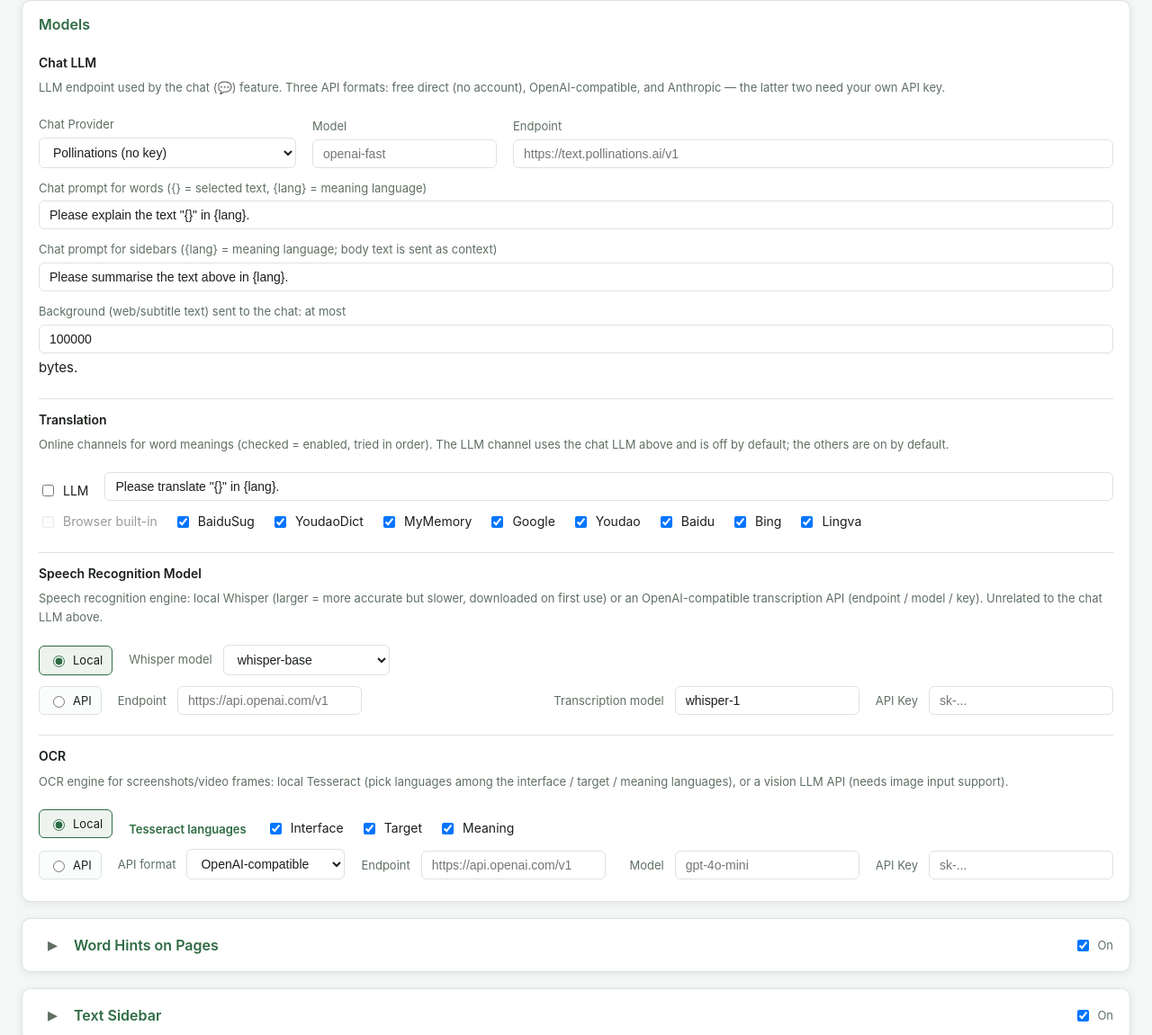
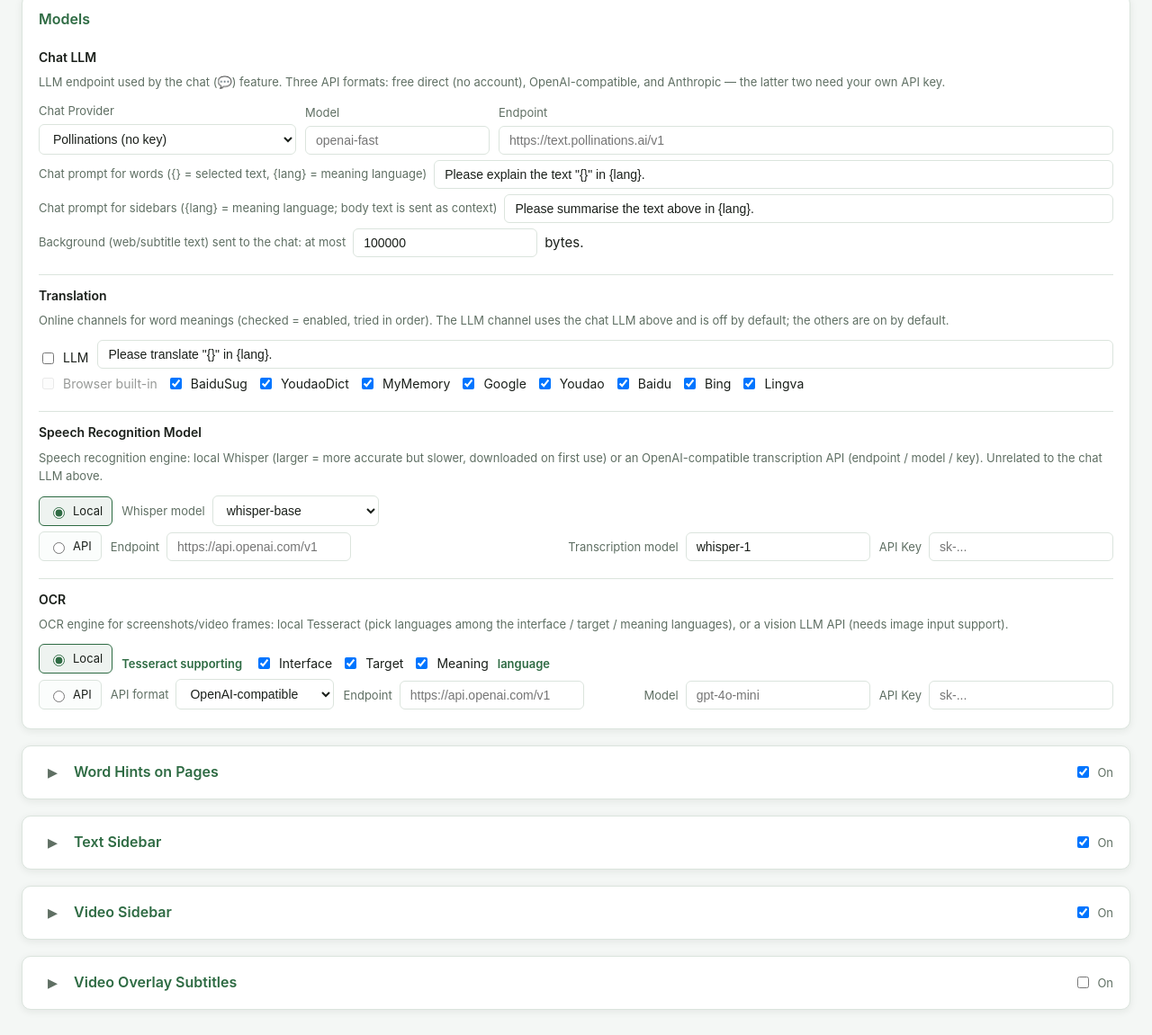
Before and after one commit to laohur/VocabRadar, a browser extension: page src/guide/guide.html in a window 1280 px wide. Shown: the part 279-1430 px from the top of the page at 90% size. Drawn offline with Linux system fonts and the light colour scheme; no server answers.

Commit message:
第二百二十八次：引导页间距与文案（提示词标签+填空同行、OCR 行改 Tesseract 支持…语言、全页间距收紧）
- 提示词三行改 .field.inline：标签与填空同行，填空吃满剩余宽度（不再文本/填空拆两行）
- OCR 行读作 Tesseract 支持 界面/目标/释义 语言（新增尾缀键 ocrLangsSuffix）
- 间距收紧：行内 gap 18→10、行距 6→3、标签-填空 12→8、说明边距收紧；层级=分组>行距>行内>标签-填空
- 详见 logs/change.log 第 228 次条目

```diff
--- a/src/guide/guide.css
+++ b/src/guide/guide.css
@@ -151,20 +151,23 @@
 .group[data-collapsible] .group-body { padding-top: 2px; }
 
 /* 字段行 */
+/* 第二百二十八次（用户："语义相近距离近，反之同理；行内距离远，比栏之间还远，调整"）：
+   行内 gap 18→10、行距 padding 6→3——同语义控件贴近，行距小于行内间距，层级正确 */
 .field-row {
   display: flex;
   align-items: flex-end;
-  gap: 18px;
+  gap: 10px;
   flex-wrap: wrap;
-  padding: 6px 0;
+  padding: 3px 0;
 }
 .field { display: flex; flex-direction: column; gap: 4px; }
 /* 第二百一十一次（用户："其他也是，一个说明一选项的，单行放得下就单行"）：
    短说明 + 小控件的字段加 .inline——说明与控件同一行；长文本字段不加、仍两行。 */
 .field label { font-size: 13px; color: var(--g-muted); }
 /* 第二百二十三次：.inline 此前只有注释语义、无样式定义——补上：说明与控件同行可换行
-   （引擎下拉、Whisper 规模、API 地址/模型/Key、OCR 语言复选等短字段用） */
-.field.inline { flex-direction: row; align-items: center; flex-wrap: wrap; gap: 4px 12px; }
+   （引擎下拉、Whisper 规模、API 地址/模型/Key、OCR 语言复选等短字段用）。
+   第二百二十八次：列向 gap 12→8，标签与填空贴近。 */
+.field.inline { flex-direction: row; align-items: center; flex-wrap: wrap; gap: 4px 8px; }
 .field select,
 .field input[type="number"],
 .field input[type="text"],
@@ -211,7 +214,8 @@
 .sub-head + .style-desc { margin-top: 6px; }
 
 /* === 样式网格 === */
-.style-desc { margin: 10px 0 14px; font-size: 13px; color: var(--g-muted); }
+/* 第二百二十八次：说明文字与上下控件的间距收紧（同栏内语义相近应贴近） */
+.style-desc { margin: 8px 0 8px; font-size: 13px; color: var(--g-muted); }
 .style-grid {
   display: grid;
   grid-template-columns: repeat(3, 1fr);
--- a/src/guide/guide.html
+++ b/src/guide/guide.html
@@ -106,22 +106,22 @@
               <input id="llmApiKey" type="password" placeholder="sk-...">
             </div>
           </div>
-          <!-- 第二百二十七次（用户："两种提示词，背景最大长度，都应当各自一行"）：改回三行，
-               恢复完整标签（{}={{lang}} 说明直接写在标签上，不再用悬浮提示）。 -->
+          <!-- 第二百二十八次（用户："你把文本跟填空拆分多行了"）：三字段各自一行、且标签与填空同行
+               （.field.inline），填空吃掉行内剩余宽度；完整占位符说明仍在标签上。 -->
           <div class="field-row">
-            <div class="field field-wide">
+            <div class="field inline" style="flex:1 1 480px;">
               <label for="chatWordPrompt" data-key="fieldChatWordPrompt">单词类查询提示词（{} = 选中文本，{lang} = 释义语言）</label>
-              <input id="chatWordPrompt" type="text">
+              <input id="chatWordPrompt" type="text" style="flex:1 1 200px; min-width:200px;">
             </div>
           </div>
           <div class="field-row">
-            <div class="field field-wide">
+            <div class="field inline" style="flex:1 1 480px;">
               <label for="chatSidebarPrompt" data-key="fieldChatSidebarPrompt">侧栏提示词（{lang} = 释义语言；正文作为上下文另行发送）</label>
-              <input id="chatSidebarPrompt" type="text">
+              <input id="chatSidebarPrompt" type="text" style="flex:1 1 200px; min-width:200px;">
             </div>
           </div>
           <div class="field-row">
-            <div class="field field-wide">
+            <div class="field inline">
               <label for="chatContextMaxBytes"><span data-key="fieldChatContextMax">送入对话的作为背景的网页/字幕正文至多</span></label>
               <input id="chatContextMaxBytes" type="number" min="1000" step="1000" placeholder="10000">
               <span data-key="guideContextBytesSuffix">字节。</span>
@@ -203,10 +203,13 @@
           <p class="style-desc" data-key="ocrEngineDesc">截图/视频帧的文字识别引擎：本地 Tesseract（在界面/目标/释义三种语言中勾选要识别的语言），或大模型视觉识别 API（需模型支持图片输入）。</p>
           <div class="field-row" id="ocrLangRow">
             <label class="g-radio"><input type="radio" name="ocrEngine" value="tesseract" checked><span data-key="ocrEngineLocal">本地</span></label>
-            <span class="radio-label" data-key="fieldOcrLangs">Tesseract 语言</span>
+            <!-- 第二百二十八次（用户裁定文案）：读作"Tesseract 支持 界面/目标/释义 语言"
+                 （en: Tesseract supporting Interface Target Meaning language） -->
+            <span class="radio-label" data-key="fieldOcrLangs">Tesseract 支持</span>
             <label class="chk"><input type="checkbox" id="ocrLangUi"><span data-key="ocrRoleUi">界面</span></label>
             <label class="chk"><input type="checkbox" id="ocrLangTarget"><span data-key="ocrRoleTarget">目标</span></label>
             <label class="chk"><input type="checkbox" id="ocrLangMeaning"><span data-key="ocrRoleMeaning">释义</span></label>
+            <span class="radio-label" data-key="ocrLangsSuffix">语言</span>
           </div>
           <div class="field-row">
             <label class="g-radio"><input type="radio" name="ocrEngine" value="api"><span data-key="ocrEngineApi">API</span></label>
--- a/src/guide/guide.js
+++ b/src/guide/guide.js
@@ -136,7 +136,9 @@
   // 第二百二十六次：引擎单选文字精简为 本地/API；fieldOcrEngine 行标签键随行结构删除。
   ocrEngineLocal: { en: 'Local', zh: '本地' },
   ocrEngineApi: { en: 'API', zh: 'API' },
-  fieldOcrLangs: { en: 'Tesseract languages', zh: 'Tesseract 语言' },
+  // 第二百二十八次（用户裁定文案）：OCR 行读作"Tesseract 支持 界面/目标/释义 语言"
+  fieldOcrLangs: { en: 'Tesseract supporting', zh: 'Tesseract 支持' },
+  ocrLangsSuffix: { en: 'language', zh: '语言' },
   // 第二百二十四次（用户："界面 目标 释义，不要写死、不要特指，默认全选"）：OCR 语言复选的角色名标签
   //   ——标签恒为角色名，勾选"值"由 JS 按当前 界面/目标/释义 语言动态映射 tess 代码
   ocrRoleUi: { en: 'Interface', zh: '界面' },
```
